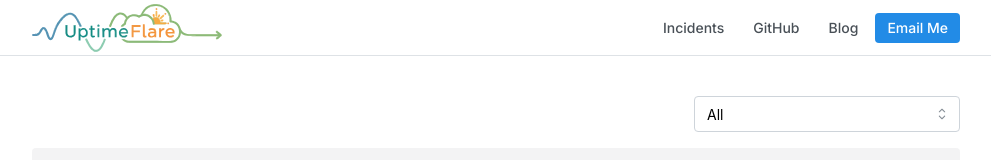
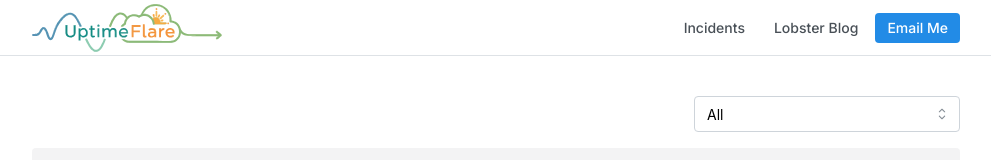
Before and after one commit to 20050831/UptimeFlare_New, a Next.js app: page /incidents in a window 1280 px wide. Shown: the top 160 px of the page, without its empty margins (144-1135 px from the left). Built offline with nearby package versions, Linux system fonts and the light colour scheme.

Commit message:
Update status page title and links

```diff
--- a/uptime.config.ts
+++ b/uptime.config.ts
@@ -7,12 +7,11 @@ import { MaintenanceConfig, PageConfig, WorkerConfig } from './types/config'
 
 const pageConfig: PageConfig = {
   // Title for your status page
-  title: "lyc8503's Status Page",
+  title: "Lobster Studio's Status Page",
   // Links shown at the header of your status page, could set `highlight` to `true`
   links: [
-    { link: 'https://github.com/lyc8503', label: 'GitHub' },
-    { link: 'https://blog.lyc8503.net/', label: 'Blog' },
-    { link: 'mailto:me@lyc8503.net', label: 'Email Me', highlight: true },
+    { link: 'https://longxiastudio.com', label: 'Lobster Blog' },
+    { link: 'mailto:lobsterx@duck.com', label: 'Email Me', highlight: true },
   ],
 }
 
```
